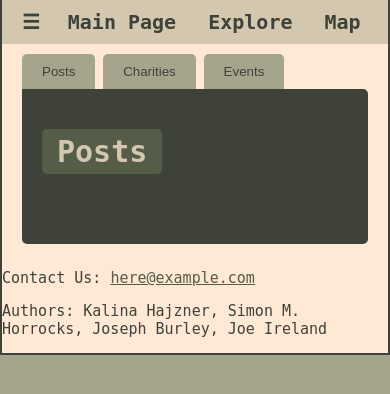
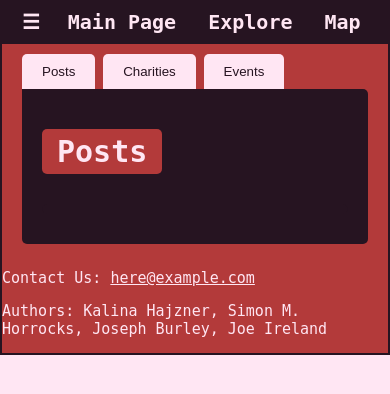
Before and after one commit to SimonHorrocks/Charit.ly, a Flask app: page /explore in a window 390 px wide. Shown: the top 394 px of the page. Run offline with Flask 2, Linux system fonts and the light colour scheme; data that the repository does not hold is empty.

Commit message:
Updated comments and website's colour palette.

```diff
--- a/static/main.css
+++ b/static/main.css
@@ -1,53 +1,52 @@
-/*TODO: my charities*/
-
-
 html {
-    background-color: #A5A58D;
+    background-color: #ffe6f3;
     font-family: monospace;
     align-content: center;
 }
 a:link{
     text-decoration: none;
-    color: #3f4238;
+    color: #ffe6f3;
 }
 
 body {
     width: auto;
     margin: 0;
-    background-color: #ffe8d6;
-    border: 2px solid #3f4238;
+    background-color: #b33a3a;
+    border: 2px solid #261421;
     border-top: none;
 }
 
+/* website's name */
 h1 {
     text-align: center;
-    color: #3f4238;
+    color: #261421;
     font-size: 30px;
 }
+
 h2 {
-    background-color: #555c47;
+    background-color: #751a2c;
     padding: 5px 10px;
     border-radius: 5px;
     text-align: center;
-    color: #D4C7B0;
+    color: #ffe6f3;
     font-size: 30px;
 }
 h3{
-    background-color: #555c47;
+    background-color: #b33a3a;
     padding: 5px 15px;
     border-radius: 5px;
     text-align: left;
-    color: #D4C7B0;
+    color: #ffe6f3;
     font-size: 30px;
     display: table;
 }
 
-/*blog title*/
+/* post/event title */
 h4{
     text-align: center;
-    color: #3f4238;
+    color: #ffe6f3;
     font-size: 30px;
-    background: #D4C7B0;
+    background: #751a2c;
     border-top-left-radius: 10px;
     border-top-right-radius: 10px;
     margin-bottom: 0;
@@ -56,35 +55,36 @@ h4 a:link{
     text-decoration: none;
 }
 h4 a:hover{
-    color: #555c47;
+    color: #751a2c;
     transition: 0.5s;
 }
 h5{
     text-align: left;
-    color: #D4C7B0;
+    color: #ffe6f3;
     font-size: 30px;
     display: table;
 }
 
 /*  navigation bar */
 #navbarMenuHeroA{
-    background-color: #D4C7B0;
+    background-color: #261421;
     padding:10px;
 }
 
+/* links in the navigation bar */
 #navbarMenuHeroA a{
     text-align: center;
     padding:10px;
-    color:#3f4238;
-    background-color: #D4C7B0;
+    color:#ffe6f3;
+    background-color: #261421;
     font-size: 20px;
     font-weight: bolder;
     text-decoration: none;
 }
 
 #navbarMenuHeroA a:hover{
-    background-color:  #3f4238;
-    color: #D4C7B0;
+    background-color:  #ffe6f3;
+    color: #261421;
     padding:10px;
     transition: 0.5s;
 }
@@ -97,34 +97,35 @@ h5{
 .box {
     display: table;
     padding: 20px 150px;
-    background-color: #3f4238;
+    background-color: #261421;
     margin: 20px auto 20px auto;
     text-align: center;
     border-radius: 5px;
     width: 400px;
 }
+
 input {
     position: static;
     padding: 10px 30px;
-    background: #A5A58D;
+    background: #ffe6f3;
     margin-top: 10px;
     border: none;
     font-size: 20px;
     border-radius: 2px;
-    color: #3f4238;
+    color: #261421;
 }
 
 /*error messages in forms*/
 .error{
-    color:  #ffe8d6;
+    color:  #ffe6f3;
     display: inline;
     position: relative;
 }
 
-/*button*/
+/*submit button*/
 .button {
-    background: #A5A58D;
-    color: #555c47;
+    background: #b33a3a;
+    color: #ffe6f3;
     width: auto;
     border: none;
     padding: 10px 20px;
@@ -155,49 +158,51 @@ input {
     border-radius: 2px;
     margin: 10px auto;
 }
+
 .replybutton:hover{
-    background: #3f4238;
-    color: #A5A58D;
+    background: #751a2c;
     transition: 0.5s;
 }
 
+/* submit comment button */
 #comment_submit{
     border: none;
-    color: #D4C7B0;
-    background: #3f4238;
+    color: #ffe6f3;
+    background: #261421;
     padding: 10px 20px;
     font-size: 20px;
 }
 
 #comment_submit:hover{
-    background: #555c47;
+    background: #751a2c;
     transition: 0.5s;
 }
+
 .dropdown{
     font-size: 25px;
     border: none;
-    color: #555c47;
-    background-color: #A5A58D;
+    color: #261421;
+    background-color: #ffe6f3;
     padding: 5px 10px;
 }
 
 /* tab view */
 .tabcontent{
-    background-color: #3f4238;
+    background-color: #261421;
     padding: 10px 20px;
     border-radius: 0 5px 5px 5px;
 }
 
 .tab {
     border: none;
-    color: #D4C7B0;
+    color: #ffe6f3;
     padding: 10px 20px;
 }
 .tablink {
-    color: #3f4238;
+    color: #261421;
     border-top-left-radius: 5px;
     border-top-right-radius: 5px;
-    background-color: #A5A58D;
+    background-color: #ffe6f3;
     border: none;
     padding: 10px 20px;
 
@@ -416,31 +408,34 @@ p{
 }
 
 label{
-    color: #D4C7B0;
+    color: #ffe6f3;
     font-size: 25px;
 display: block;
 
 }
 #map{
-    border: 6px solid #555c47;
+    border: 6px solid #261421;
 }
 .notification{
-    color: #D4C7B0;
+    color: #ffe6f3;
 }
 
+/* footer */
 footer{
-    color: #3f4238;
+    color: #ffe6f3;
 }
 footer a:link{
-    color: #555c47;
+    color: #ffe6f3;
     text-decoration: underline;
 }
 footer a:hover{
-    color: #3f4238;
+    color: #261421;
+    transition: 0.5s;
 }
 
+/* comment that you are replying to */
 .replying {
-    background-color: #D4C7B0;
+    background-color: #ebc3cf;
     transition: 0.25s;
 }
 input#submit.button3{
@@ -471,13 +466,13 @@ input#submit.button3:hover{
 
 /* handle */
 ::-webkit-scrollbar-thumb {
-  background: #3f4238;
+  background: #261421;
   border-radius: 10px;
 }
 
 /* handle on hover */
 ::-webkit-scrollbar-thumb:hover {
-  background:  #555c47;
+  background:  #751a2c;
 }
 
 
@@ -520,7 +515,7 @@ input#submit.button3:hover{
         padding: 20px 60px;
     }
     #navbarMenuHeroA{
-    background-color: #D4C7B0;
+    background-color: #261421;
     padding:10px;
     }
     #navbarMenuHeroA a:not(:nth-child(1), :nth-child(2), :nth-child(3), :nth-child(4), :nth-child(5)){
@@ -549,7 +544,7 @@ input#submit.button3:hover{
         padding: 20px 60px;
     }
     #navbarMenuHeroA{
-    background-color: #D4C7B0;
+    background-color: #261421;
     padding:10px;
     }
     #navbarMenuHeroA a:not(:nth-child(1), :nth-child(2), :nth-child(3), :nth-child(4), :nth-child(5)){
@@ -579,7 +574,7 @@ input#submit.button3:hover{
         width: 350px;
     }
     #navbarMenuHeroA{
-    background-color: #D4C7B0;
+    background-color: #261421;
     padding:10px;
     }
 
```
Also changed, not shown: other parts of static/main.css (+46 -57 lines).
